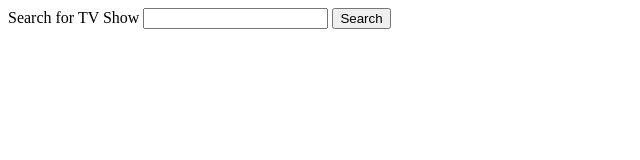
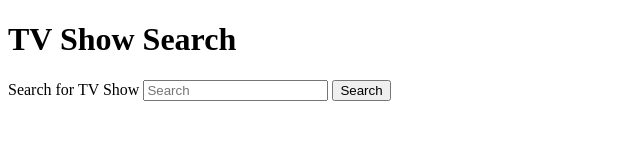
Before and after one commit to jasmyn2244/Frankenstein_Project_Of_Learning, a plain HTML site: page TV_Show_Search/index.html in a window 1280 px wide. Shown: the whole page, without its empty margins (0-640 px from the left). Drawn offline with nearby package versions, Linux system fonts and the light colour scheme.

Commit message:
Add h1 and placeholder for input

```diff
--- a/TV_Show_Search/index.html
+++ b/TV_Show_Search/index.html
@@ -7,9 +7,10 @@
     <script src="https://cdn.jsdelivr.net/npm/axios/dist/axios.min.js"></script>
   </head>
   <body>
-    <form>
+    <h1>TV Show Search</h1>
+    <form id="searchForm">
       <label for="search">Search for TV Show</label>
-      <input id="search" type="text" name="search" />
+      <input id="search" type="text" name="search" placeholder="Search" />
       <button>Search</button>
     </form>
     <script src="app.js"></script>
```
